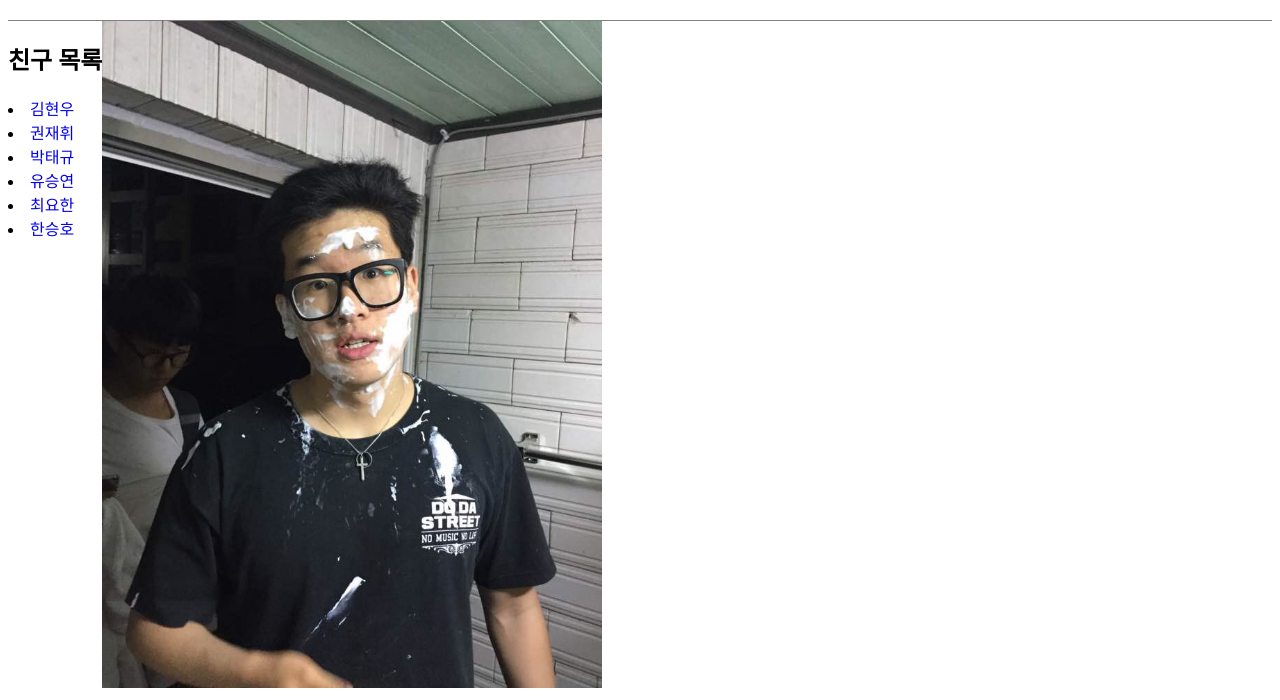
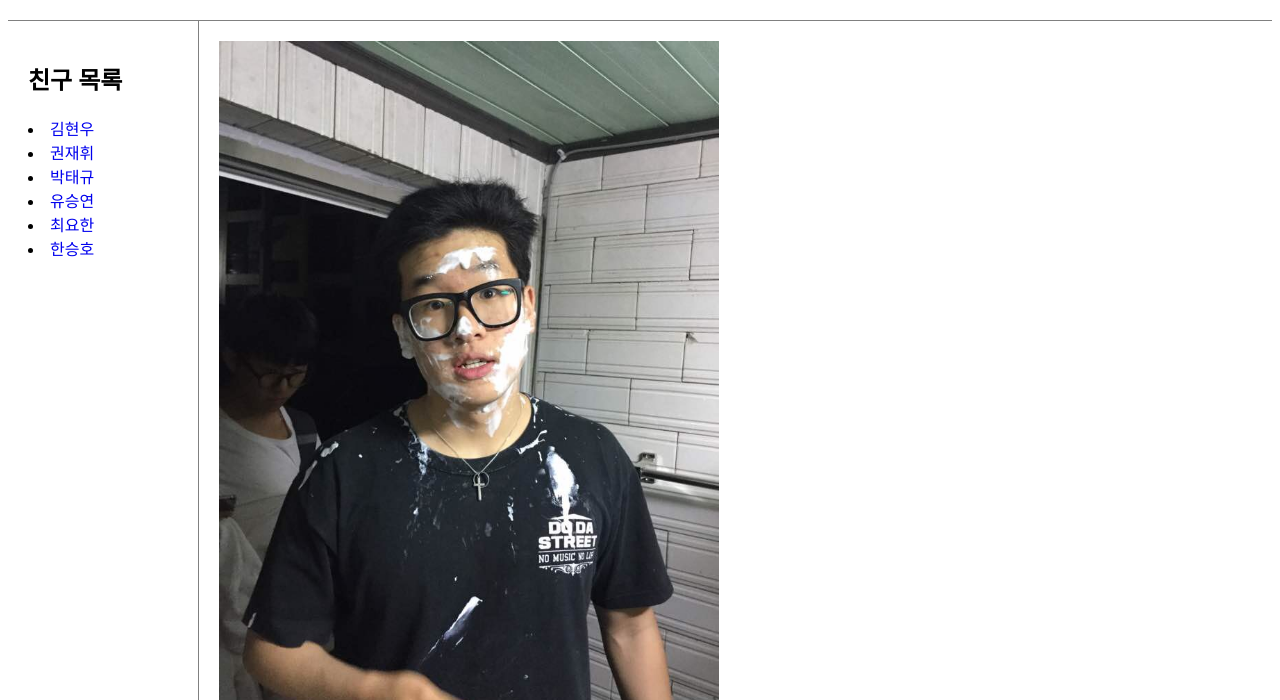
Before and after one commit to frencho2/my-first-homepage, a plain HTML site: page friendList/cyh.html in a window 1280 px wide. Shown: the part 100-800 px from the top of the page. Drawn offline with Linux system fonts and the light colour scheme.

Commit message:
change code

```diff
--- a/friendList/cyh.html
+++ b/friendList/cyh.html
@@ -8,7 +8,7 @@
 <body>
   <h1><a href="../index.html" class="main" id="main">메인 화면</a></h1>
   <div id="grid">
-    <div class="friendList">
+    <div class="List">
       <h2>친구 목록</h2>
       <li><a href="khu.html" title="오스장인">김현우</a></li>
       <li><a href="gjh.html" title="능력게이">권재휘</a></li>
@@ -17,7 +17,7 @@
       <li><a href="cyh.html" title="근육게이">최요한</a></li>
       <li><a href="hsh.html" title="축구선수">한승호</a></li>
     </div>
-    <div class="friendInfo">
+    <div class="Info">
       <img src="cyh.jpg">
       <h3>최요한</h3>
       <p>
```
Also changed, not shown: friendList/gjh.html (+2 -2 lines), friendList/hsh.html (+2 -2 lines), friendList/khu.html (+2 -2 lines), friendList/ptg.html (+2 -2 lines), friendList/ysy.html (+2 -2 lines).
